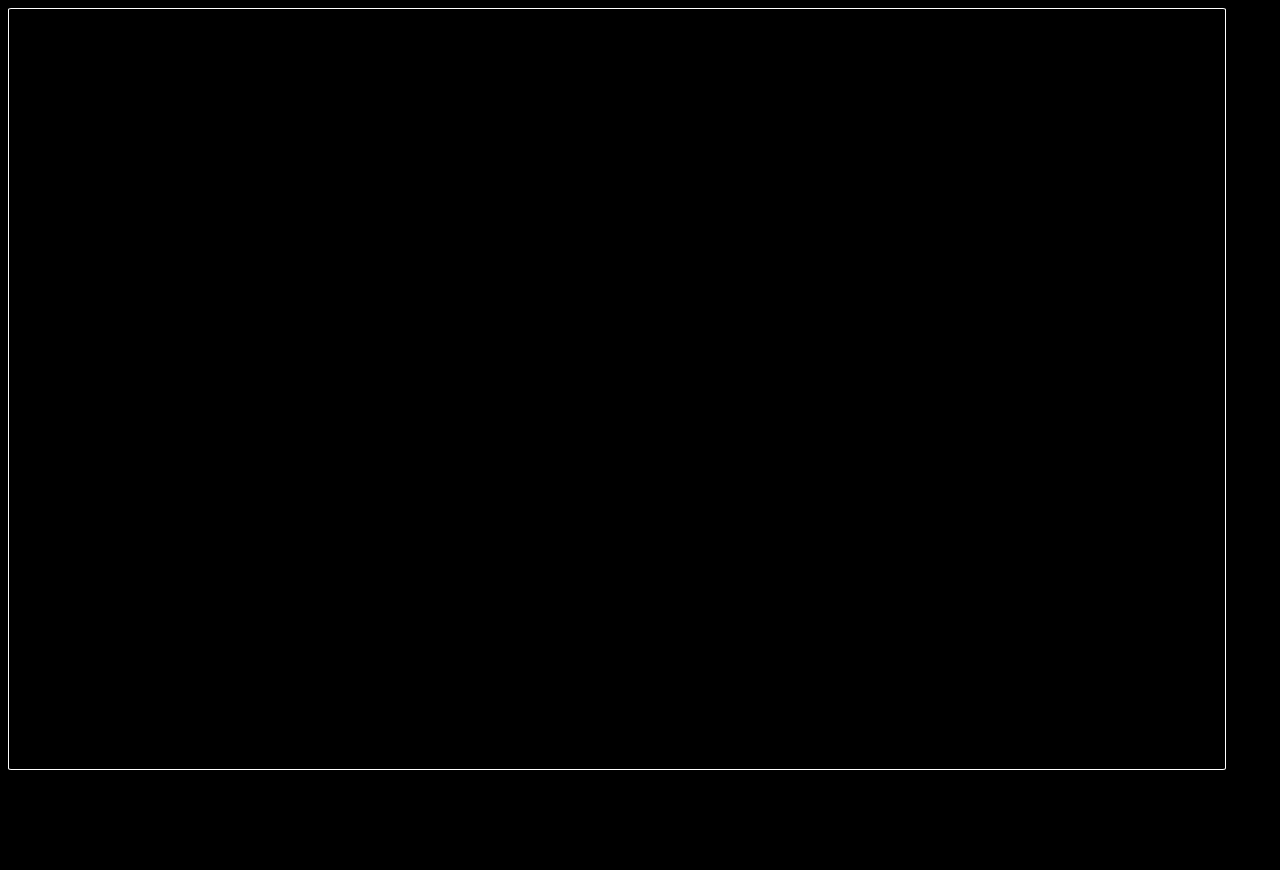
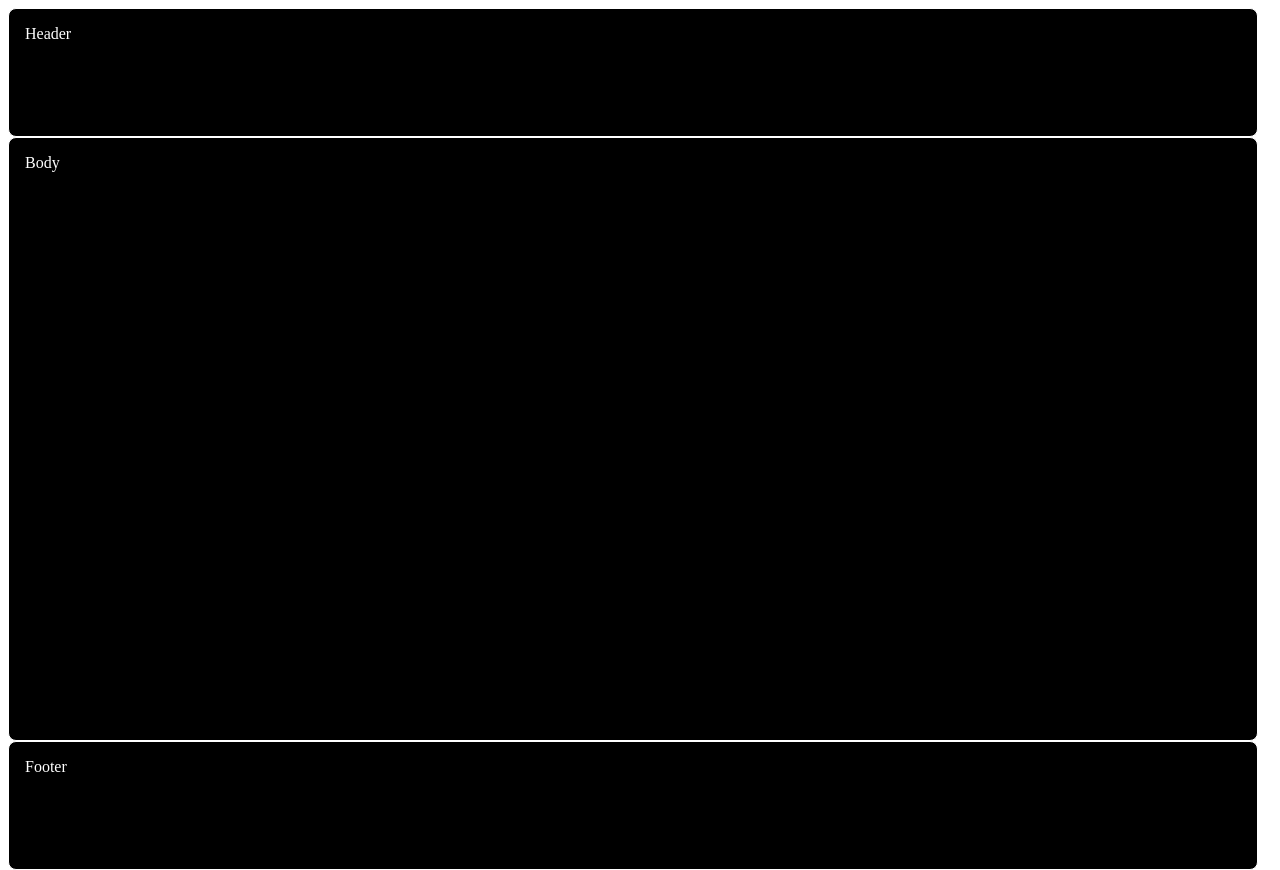
Before and after one commit to thomasphillips3/haiku, a plain HTML site: page index.html in a window 1280 px wide. Before the commit the page ends 800 px from the top, so only its background shows below. Drawn offline with nearby package versions, Linux system fonts and the light colour scheme.

Commit message:
Starting point

```diff
--- a/index.html
+++ b/index.html
@@ -7,7 +7,17 @@
   </head>
   <body>
     <div class="page-wrapper">
+      <header>
+        Header
+      </header>
 
+      <main>
+        Body
+      </main>
+
+      <footer>
+        Footer
+      </footer>
     </div>
   </body>
   <script type="text/javascript" src="https://code.jquery.com/jquery-2.2.0.js"></script>
--- a/styles/haiku.css
+++ b/styles/haiku.css
@@ -1,18 +1,24 @@
-body {
-  display: flex;
-  background: black;
-  width: 100%;
-}
-
 .page-wrapper {
-  display: flex;
+  flex-direction: column;
   justify-content: center;
   align-items: center;
-  /*background: rgba(0,255,0,0.2);*/
-  border: 0.1em solid white;
   height: 95%;
   width: 95%;
   position: absolute;
   margin: 0 auto;
-  border-radius: .25%;
 }
+header, main, footer {
+  background: black;
+  width: 100%;
+  border: 0.1em solid white;
+  padding: 1em;
+  color: white;
+  border-radius: 0.5em;
+}
+header, footer {
+  height: 12.5%;
+}
+
+main {
+  height: 75%;
+}
```
